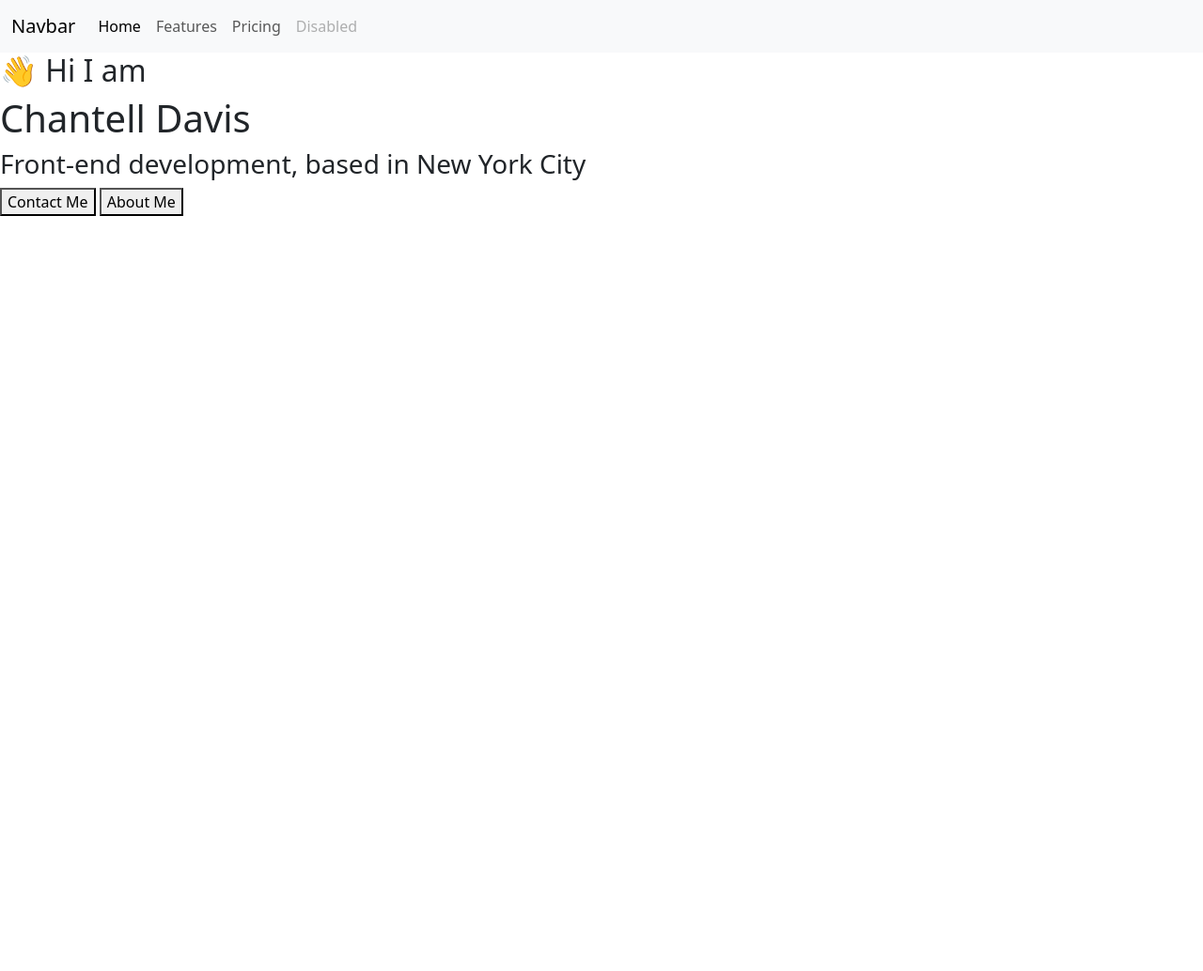
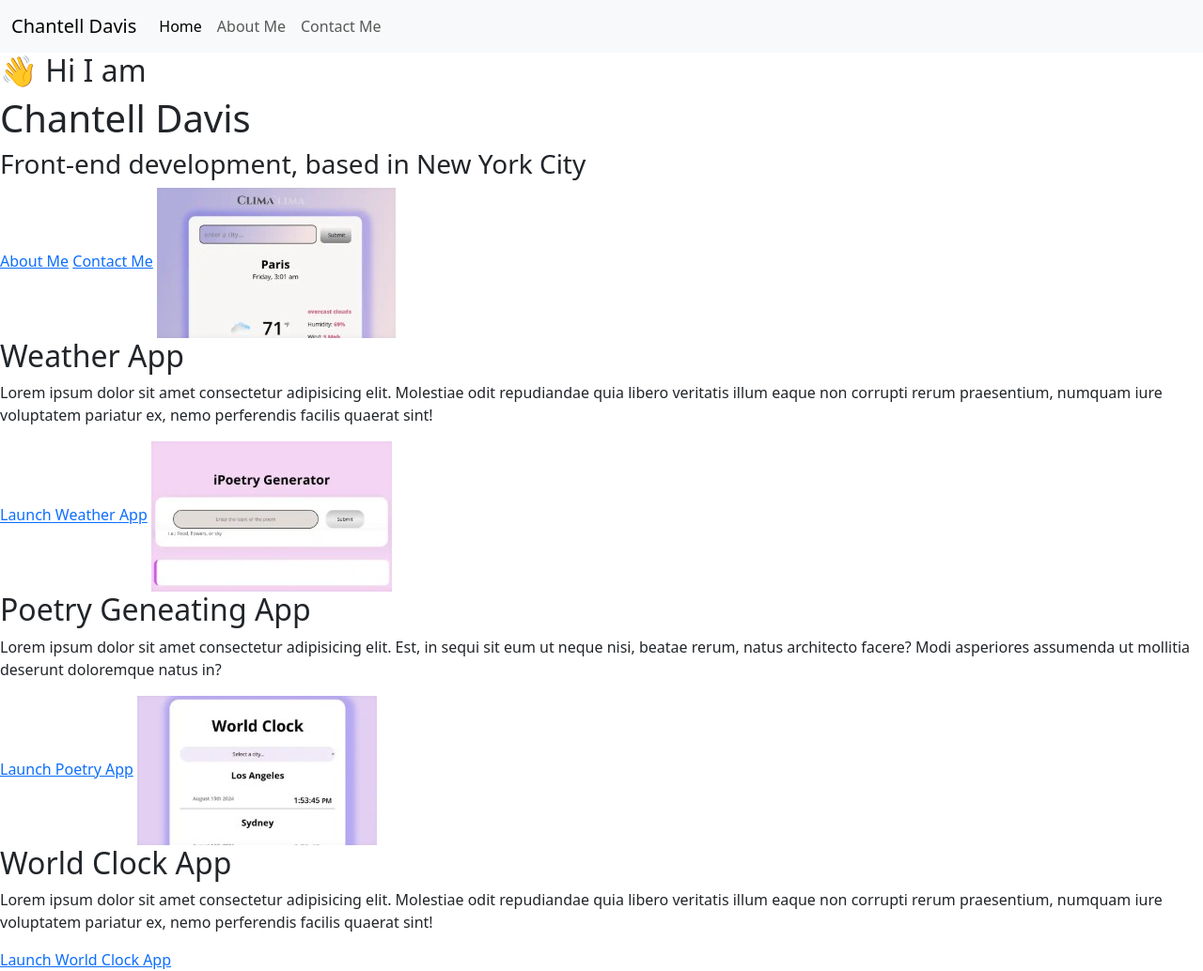
Before and after one commit to ChantellDavis/My-Portfolio, a plain HTML site: page index.html in a window 1280 px wide. Shown: the whole page at 94% size. Before the commit the page ends 800 px from the top, so only its background shows below. Drawn offline with nearby package versions, Linux system fonts and the light colour scheme.

Commit message:
added links , h2, and images on index.html file

```diff
--- a/index.html
+++ b/index.html
@@ -20,7 +20,7 @@
   <body>
     <nav class="navbar navbar-expand-lg bg-body-tertiary">
       <div class="container-fluid">
-        <a class="navbar-brand" href="#">Navbar</a>
+        <a class="navbar-brand" href="/index.html">Chantell Davis</a>
         <button
           class="navbar-toggler"
           type="button"
@@ -38,13 +38,10 @@
               <a class="nav-link active" aria-current="page" href="#">Home</a>
             </li>
             <li class="nav-item">
-              <a class="nav-link" href="#">Features</a>
+              <a class="nav-link" href="/src/aboutMe.html">About Me </a>
             </li>
             <li class="nav-item">
-              <a class="nav-link" href="#">Pricing</a>
-            </li>
-            <li class="nav-item">
-              <a class="nav-link disabled" aria-disabled="true">Disabled</a>
+              <a class="nav-link" href="/src/contactMe.html">Contact Me</a>
             </li>
           </ul>
         </div>
@@ -53,7 +50,47 @@
     <h2 class="hi">👋 Hi I am</h2>
     <h1 class="name">Chantell Davis</h1>
     <h3 class="profession">Front-end development, based in New York City</h3>
-    <button class="contactMe">Contact Me</button>
-    <button class="aboutMe">About Me</button>
+    <a href="/src/aboutMe.html">About Me</a>
+    <a href="/src/contactMe.html">Contact Me</a>
+
+    <img src="/images/weatherapppic2.jpg" />
+
+    <h2>Weather App</h2>
+    <p>
+      Lorem ipsum dolor sit amet consectetur adipisicing elit. Molestiae odit
+      repudiandae quia libero veritatis illum eaque non corrupti rerum
+      praesentium, numquam iure voluptatem pariatur ex, nemo perferendis facilis
+      quaerat sint!
+    </p>
+    <a href="https://www.clima-clima.netlify.app" target="_blank"
+      >Launch Weather App</a
+    >
+
+    <img src="/images/poertypic.jpg" />
+
+    <h2>Poetry Geneating App</h2>
+    <p>
+      Lorem ipsum dolor sit amet consectetur adipisicing elit. Est, in sequi sit
+      eum ut neque nisi, beatae rerum, natus architecto facere? Modi asperiores
+      assumenda ut mollitia deserunt doloremque natus in?
+    </p>
+
+    <a href="https://www.ipoetry.netlify.app" target="_blank"
+      >Launch Poetry App</a
+    >
+
+    <img src="/images/worldclockpic.jpg" />
+
+    <h2>World Clock App</h2>
+    <p>
+      Lorem ipsum dolor sit amet consectetur adipisicing elit. Molestiae odit
+      repudiandae quia libero veritatis illum eaque non corrupti rerum
+      praesentium, numquam iure voluptatem pariatur ex, nemo perferendis facilis
+      quaerat sint!
+    </p>
+
+    <a href="https://www.world-clock-ticktock.netlify.app" target="_blank"
+      >Launch World Clock App</a
+    >
   </body>
 </html>
```
Also changed, not shown: images/croissantsitepic.jpg (added), images/poertypic.jpg (added), images/weather app pic.jpg (added), images/weatherapppic2.jpg (added), images/worldclockpic.jpg (added), src/contactMe.html (added).
